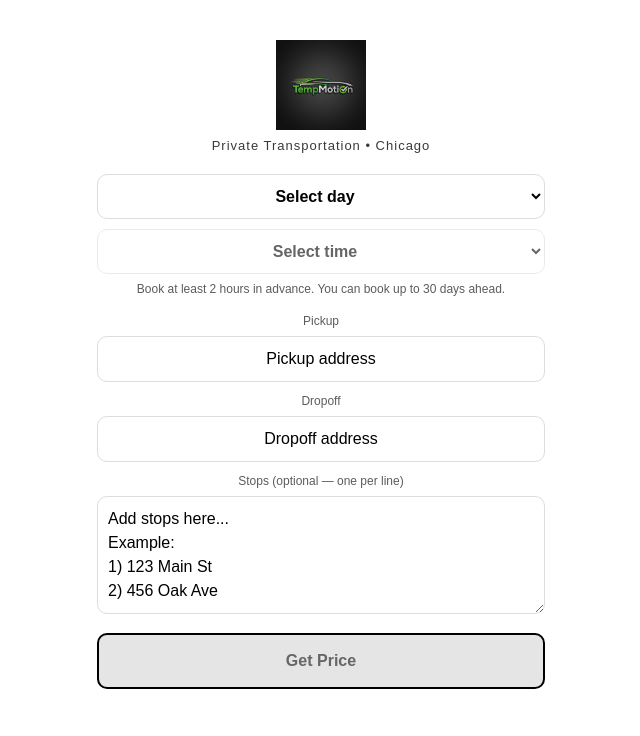
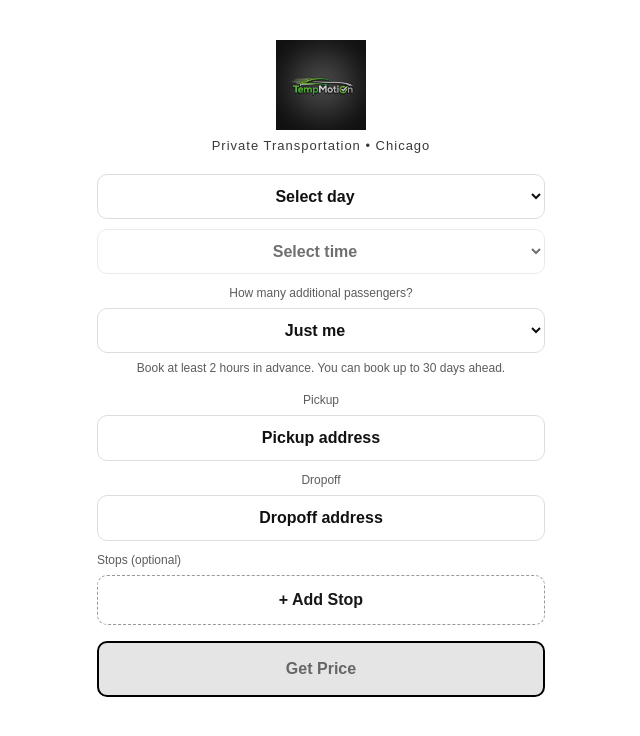
Before and after one commit to Kennybowie/Luxury-Transportation, a Next.js app: page /book in a window 1280 px wide. Shown: the top 736 px of the page, without its empty margins (319-959 px from the left). Built offline with nearby package versions, Linux system fonts and the light colour scheme.

Commit message:
Update page.js

```diff
--- a/app/book/page.js
+++ b/app/book/page.js
@@ -1,7 +1,7 @@
 "use client";
 import { useMemo, useRef, useState } from "react";
 
-/** ---------- Helpers (time + formatting) ---------- */
+/** ---------- Helpers ---------- */
 function formatTimeLabel(time24) {
   const [h, m] = time24.split(":").map(Number);
   const suffix = h >= 12 ? "PM" : "AM";
@@ -25,31 +25,30 @@ function generateTimes(start = "08:00", end = "22:00", step = 15) {
   return times;
 }
 
-function chicagoNow(TIMEZONE) {
-  return new Date(new Date().toLocaleString("en-US", { timeZone: TIMEZONE }));
+function chicagoNow(TZ) {
+  return new Date(new Date().toLocaleString("en-US", { timeZone: TZ }));
 }
 
-function toIsoDateInChicago(d, TIMEZONE) {
+function toIsoDateInChicago(d, TZ) {
   return new Intl.DateTimeFormat("en-CA", {
-    timeZone: TIMEZONE,
+    timeZone: TZ,
     year: "numeric",
     month: "2-digit",
     day: "2-digit",
   }).format(d);
 }
 
-function weekdayIndexInChicago(isoDate, TIMEZONE) {
-  // noon avoids DST edge cases
+function weekdayIndexInChicago(isoDate, TZ) {
   const d = new Date(`${isoDate}T12:00:00`);
   const weekday = new Intl.DateTimeFormat("en-US", {
-    timeZone: TIMEZONE,
+    timeZone: TZ,
     weekday: "short",
   }).format(d);
   const map = { Sun: 0, Mon: 1, Tue: 2, Wed: 3, Thu: 4, Fri: 5, Sat: 6 };
   return map[weekday];
 }
 
-/** ---------- Address Input w/ autocomplete ---------- */
+/** ---------- Autocomplete input (Pickup/Dropoff/Stops) ---------- */
 function AddressInput({ label, placeholder, value, onChange, disabled }) {
   const [open, setOpen] = useState(false);
   const [predictions, setPredictions] = useState([]);
@@ -71,7 +70,6 @@ function AddressInput({ label, placeholder, value, onChange, disabled }) {
       const data = await res.json().catch(() => ({}));
       if (!res.ok) throw new Error(data.error || "Autocomplete failed");
 
-      // prevent flicker if user types fast
       if (lastQueryRef.current === query) {
         setPredictions(data.predictions || []);
       }
@@ -106,9 +104,9 @@ function AddressInput({ label, placeholder, value, onChange, disabled }) {
           borderRadius: 10,
           border: "1px solid #ddd",
           outline: "none",
-          backgroundColor: "#fff",
-          color: "#000",
-          WebkitTextFillColor: "#000",
+          color: "#111",
+          WebkitTextFillColor: "#111",
+          fontWeight: 600,
         }}
       />
 
@@ -130,9 +128,7 @@ function AddressInput({ label, placeholder, value, onChange, disabled }) {
           }}
         >
           {loading && (
-            <div style={{ padding: 10, fontSize: 13, opacity: 0.7 }}>
-              Searching…
-            </div>
+            <div style={{ padding: 10, fontSize: 13, opacity: 0.7 }}>Searching…</div>
           )}
 
           {predictions.slice(0, 6).map((p) => (
@@ -163,53 +159,41 @@ function AddressInput({ label, placeholder, value, onChange, disabled }) {
 /** ---------- Page ---------- */
 export default function BookPage() {
   // ===== Settings =====
-  const TIMEZONE = "America/Chicago";
+  const TZ = "America/Chicago";
   const MIN_HOURS_AHEAD = 2;
-  const DAYS_AHEAD = 30; // ✅ 30 days in advance
+  const DAYS_AHEAD = 30;
+
   const START_TIME = "08:00";
   const END_TIME = "22:00";
   const STEP_MINUTES = 15;
 
-  // Optional blocks (edit anytime)
-  const UNAVAILABLE_DATES = useMemo(
-    () =>
-      new Set([
-        // "2026-01-03",
-      ]),
-    []
-  );
-
-  const UNAVAILABLE_WEEKDAYS = useMemo(
-    () =>
-      new Set([
-        // 0, // Sunday
-      ]),
-    []
-  );
-
-  const TIME_BLOCKS_BY_WEEKDAY = useMemo(
-    () => ({
-      // 1: [{ start: "12:00", end: "13:30" }], // Monday lunch blocked
-    }),
-    []
-  );
+  // Optional blocks (edit these later)
+  const UNAVAILABLE_DATES = useMemo(() => new Set([]), []);
+  const UNAVAILABLE_WEEKDAYS = useMemo(() => new Set([]), []);
+  const TIME_BLOCKS_BY_WEEKDAY = useMemo(() => ({}), []);
 
   // ===== State =====
   const [rideDate, setRideDate] = useState("");
   const [rideTime, setRideTime] = useState("");
+
+  // ✅ Additional passengers (0–4)
+  const [additionalPassengers, setAdditionalPassengers] = useState("0");
+
   const [pickup, setPickup] = useState("");
   const [dropoff, setDropoff] = useState("");
-  const [stopsText, setStopsText] = useState("");
+
+  // Stops array
+  const [stops, setStops] = useState([]);
 
   const [loading, setLoading] = useState(false);
   const [result, setResult] = useState(null);
   const [error, setError] = useState(null);
 
-  // ===== Availability =====
+  // ===== Availability logic =====
   function isDayUnavailable(isoDate) {
     if (!isoDate) return false;
     if (UNAVAILABLE_DATES.has(isoDate)) return true;
-    const wd = weekdayIndexInChicago(isoDate, TIMEZONE);
+    const wd = weekdayIndexInChicago(isoDate, TZ);
     if (UNAVAILABLE_WEEKDAYS.has(wd)) return true;
     return false;
   }
@@ -217,10 +201,9 @@ export default function BookPage() {
   function earliestAllowedTimeForDate(isoDate) {
     if (!isoDate) return null;
 
-    const now = chicagoNow(TIMEZONE);
-    const todayIso = toIsoDateInChicago(now, TIMEZONE);
+    const now = chicagoNow(TZ);
+    const todayIso = toIsoDateInChicago(now, TZ);
 
-    // Only enforce 2-hour rule for same-day bookings
     if (isoDate !== todayIso) return null;
 
     const cutoff = new Date(now.getTime() + MIN_HOURS_AHEAD * 60 * 60 * 1000);
@@ -233,7 +216,7 @@ export default function BookPage() {
     if (!isoDate || !time24) return false;
     if (isDayUnavailable(isoDate)) return true;
 
-    const wd = weekdayIndexInChicago(isoDate, TIMEZONE);
+    const wd = weekdayIndexInChicago(isoDate, TZ);
     const blocks = TIME_BLOCKS_BY_WEEKDAY[wd] || [];
     for (const b of blocks) {
       if (time24 >= b.start && time24 < b.end) return true;
@@ -245,11 +228,10 @@ export default function BookPage() {
     return false;
   }
 
-  // Build dropdown day list
   const days = useMemo(() => {
-    const now = chicagoNow(TIMEZONE);
+    const now = chicagoNow(TZ);
     const labelFmt = new Intl.DateTimeFormat("en-US", {
-      timeZone: TIMEZONE,
+      timeZone: TZ,
       weekday: "short",
       month: "short",
       day: "2-digit",
@@ -260,7 +242,7 @@ export default function BookPage() {
       const d = new Date(now);
       d.setDate(now.getDate() + i);
       list.push({
-        iso: toIsoDateInChicago(d, TIMEZONE),
+        iso: toIsoDateInChicago(d, TZ),
         label: labelFmt.format(d),
       });
     }
@@ -269,12 +251,10 @@ export default function BookPage() {
 
   const times = useMemo(() => generateTimes(START_TIME, END_TIME, STEP_MINUTES), []);
 
-  const stops = useMemo(() => {
-    return stopsText
-      .split("\n")
-      .map((s) => s.trim())
-      .filter(Boolean);
-  }, [stopsText]);
+  const cleanedStops = useMemo(
+    () => stops.map((s) => String(s).trim()).filter(Boolean),
+    [stops]
+  );
 
   const canQuote =
     !!rideDate &&
@@ -298,9 +278,10 @@ export default function BookPage() {
         body: JSON.stringify({
           pickup,
           dropoff,
-          stops,
+          stops: cleanedStops,
           rideDate,
           rideTime,
+          additionalPassengers: Number(additionalPassengers), // ✅
         }),
       });
 
@@ -329,9 +310,10 @@ export default function BookPage() {
           amount: result.price,
           pickup,
           dropoff,
-          stops,
+          stops: cleanedStops,
           rideDate,
           rideTime,
+          additionalPassengers: Number(additionalPassengers), // ✅
         }),
       });
 
@@ -348,7 +330,7 @@ export default function BookPage() {
     }
   }
 
-  // Shared style fixes for iPhone/Safari light text in select
+  // Darker/bolder select text (without forcing backgrounds)
   const selectStyle = {
     width: "100%",
     padding: 12,
@@ -356,11 +338,21 @@ export default function BookPage() {
     textAlign: "center",
     border: "1px solid #ddd",
     cursor: "pointer",
-    backgroundColor: "#fff",
-    color: "#000",
-    WebkitTextFillColor: "#000",
-    fontWeight: 600,
+    color: "#111",
+    WebkitTextFillColor: "#111",
+    fontWeight: 800,
   };
+
+  // Stops handlers
+  function addStop() {
+    setStops((prev) => [...prev, ""]);
+  }
+  function updateStop(index, value) {
+    setStops((prev) => prev.map((s, i) => (i === index ? value : s)));
+  }
+  function removeStop(index) {
+    setStops((prev) => prev.filter((_, i) => i !== index));
+  }
 
   return (
     <main
@@ -389,7 +381,7 @@ export default function BookPage() {
         </div>
       </div>
 
-      {/* DATE + TIME */}
+      {/* DAY */}
       <select
         value={rideDate}
         onChange={(e) => {
@@ -409,13 +401,14 @@ export default function BookPage() {
         })}
       </select>
 
+      {/* TIME */}
       <select
         value={rideTime}
         onChange={(e) => setRideTime(e.target.value)}
         disabled={!rideDate || isDayUnavailable(rideDate)}
         style={{
           ...selectStyle,
-          marginBottom: 6,
+          marginBottom: 10,
           cursor: !rideDate || isDayUnavailable(rideDate) ? "not-allowed" : "pointer",
           opacity: !rideDate || isDayUnavailable(rideDate) ? 0.6 : 1,
         }}
@@ -431,36 +424,81 @@ export default function BookPage() {
         })}
       </select>
 
+      {/* ADDITIONAL PASSENGERS ✅ */}
+      <div style={{ fontSize: 12, opacity: 0.7, marginBottom: 6 }}>
+        How many additional passengers?
+      </div>
+
+      <select
+        value={additionalPassengers}
+        onChange={(e) => setAdditionalPassengers(e.target.value)}
+        style={{ ...selectStyle, marginBottom: 6 }}
+      >
+        <option value="0">Just me</option>
+        <option value="1">+1 passenger</option>
+        <option value="2">+2 passengers</option>
+        <option value="3">+3 passengers</option>
+        <option value="4">+4 passengers</option>
+      </select>
+
       <p style={{ fontSize: 12, opacity: 0.7, marginTop: 0, marginBottom: 14 }}>
         Book at least 2 hours in advance. You can book up to 30 days ahead.
       </p>
 
-      {/* ADDRESSES (with autocomplete) */}
+      {/* PICKUP / DROPOFF */}
       <AddressInput label="Pickup" placeholder="Pickup address" value={pickup} onChange={setPickup} />
       <AddressInput label="Dropoff" placeholder="Dropoff address" value={dropoff} onChange={setDropoff} />
 
-      {/* STOPS */}
-      <div style={{ width: "100%", marginBottom: 12 }}>
-        <div style={{ fontSize: 12, opacity: 0.7, marginBottom: 6 }}>
-          Stops (optional — one per line)
-        </div>
-        <textarea
-          value={stopsText}
-          onChange={(e) => setStopsText(e.target.value)}
-          placeholder={"Add stops here...\nExample:\n1) 123 Main St\n2) 456 Oak Ave"}
-          rows={4}
+      {/* STOPS (autocomplete + add/remove) */}
+      <div style={{ width: "100%", marginTop: 6, marginBottom: 6, textAlign: "left" }}>
+        <div style={{ fontSize: 12, opacity: 0.7, marginBottom: 6 }}>Stops (optional)</div>
+
+        {stops.map((stop, idx) => (
+          <div key={idx} style={{ position: "relative" }}>
+            <AddressInput
+              label=""
+              placeholder={`Stop ${idx + 1} address`}
+              value={stop}
+              onChange={(v) => updateStop(idx, v)}
+            />
+            <button
+              onClick={() => removeStop(idx)}
+              type="button"
+              style={{
+                position: "absolute",
+                right: 10,
+                top: 22,
+                border: "none",
+                background: "transparent",
+                cursor: "pointer",
+                fontWeight: 900,
+                fontSize: 18,
+                opacity: 0.7,
+              }}
+              aria-label="Remove stop"
+              title="Remove stop"
+            >
+              ×
+            </button>
+          </div>
+        ))}
+
+        <button
+          type="button"
+          onClick={addStop}
           style={{
             width: "100%",
-            padding: 10,
+            padding: 12,
             borderRadius: 10,
-            border: "1px solid #ddd",
-            textAlign: "left",
-            resize: "vertical",
-            backgroundColor: "#fff",
-            color: "#000",
-            WebkitTextFillColor: "#000",
+            border: "1px dashed #999",
+            background: "transparent",
+            cursor: "pointer",
+            fontWeight: 900,
+            marginBottom: 10,
           }}
-        />
+        >
+          + Add Stop
+        </button>
       </div>
 
       {/* GET PRICE */}
@@ -503,7 +541,7 @@ export default function BookPage() {
               padding: 14,
               borderRadius: 10,
               border: "2px solid #000",
-              background: "#fff",
+              background: "transparent",
               color: "#000",
               fontSize: 16,
               fontWeight: 700,
@@ -515,7 +553,7 @@ export default function BookPage() {
               e.currentTarget.style.color = "#fff";
             }}
             onMouseLeave={(e) => {
-              e.currentTarget.style.backgroundColor = "#fff";
+              e.currentTarget.style.backgroundColor = "transparent";
               e.currentTarget.style.color = "#000";
             }}
             onMouseDown={(e) => (e.currentTarget.style.transform = "scale(0.99)")}
```
